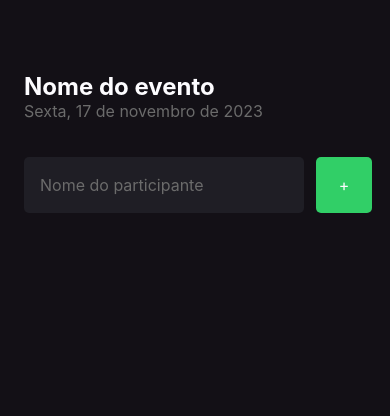
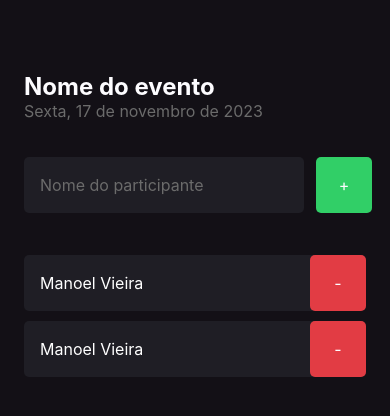
Before and after one commit to manoelvieira0/event-app, a React Native app: screen / in a window 390 px wide. Shown: the top 416 px of the page. Built offline with nearby package versions, Linux system fonts and the light colour scheme.

Commit message:
Criando Componente Participant

```diff
--- /dev/null
+++ b/src/components/Participant/index.tsx
@@ -0,0 +1,16 @@
+import {View, Text, TouchableOpacity} from 'react-native'
+import { styles } from './styles'
+
+export function Participant(){
+  return (
+    <View style={styles.container}>
+      <Text style={styles.name}>Manoel Vieira</Text>
+
+      <TouchableOpacity style={styles.button}>
+          <Text style={styles.buttonText}>
+            -
+          </Text>
+        </TouchableOpacity>
+    </View>
+  )
+}
--- /dev/null
+++ b/src/components/Participant/styles.ts
@@ -0,0 +1,30 @@
+import { StyleSheet } from 'react-native'
+
+export const styles = StyleSheet.create({
+  container: {
+    width: '100%',
+    backgroundColor: '#1F1E25',
+    borderRadius: 5,
+    flexDirection: 'row',
+    alignItems: 'center',
+    marginBottom: 10
+  },
+  name: {
+    color: '#FFF',
+    fontSize: 16,
+    marginLeft: 16,
+    flex: 1
+  },
+  button: {
+    height: 56,
+    width: 56,
+    backgroundColor: '#E23C44',
+    borderRadius: 5,
+    alignItems: 'center',
+    justifyContent: 'center',
+  },
+  buttonText: {
+    color: '#FDFCFF',
+    fontSize: 16,
+  }
+})
--- a/src/screens/Home/index.tsx
+++ b/src/screens/Home/index.tsx
@@ -1,5 +1,7 @@
 import { Text, View, TextInput, TouchableOpacity } from 'react-native';
 import { styles } from './styles';
+
+import { Participant } from '../../components/Participant';
 
 export function Home() {
   function handleParticipantAdd() {
@@ -26,6 +28,9 @@ export function Home() {
           </Text>
         </TouchableOpacity>
       </View>
+
+      <Participant />
+      <Participant />
     </View>
   );
 }
```
